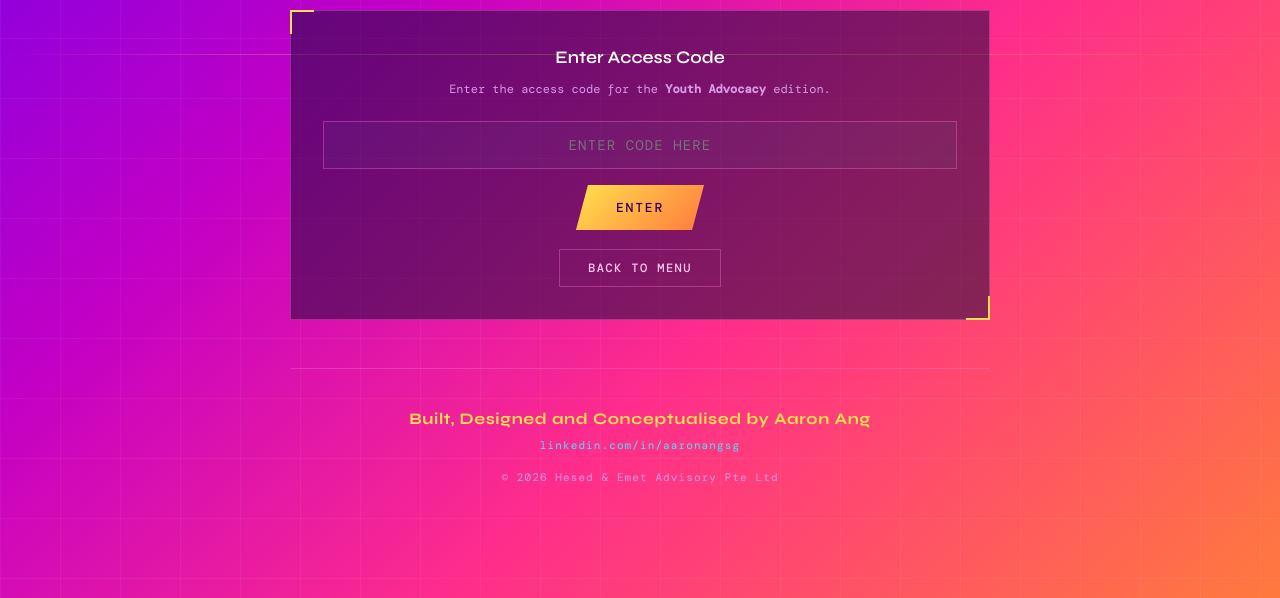
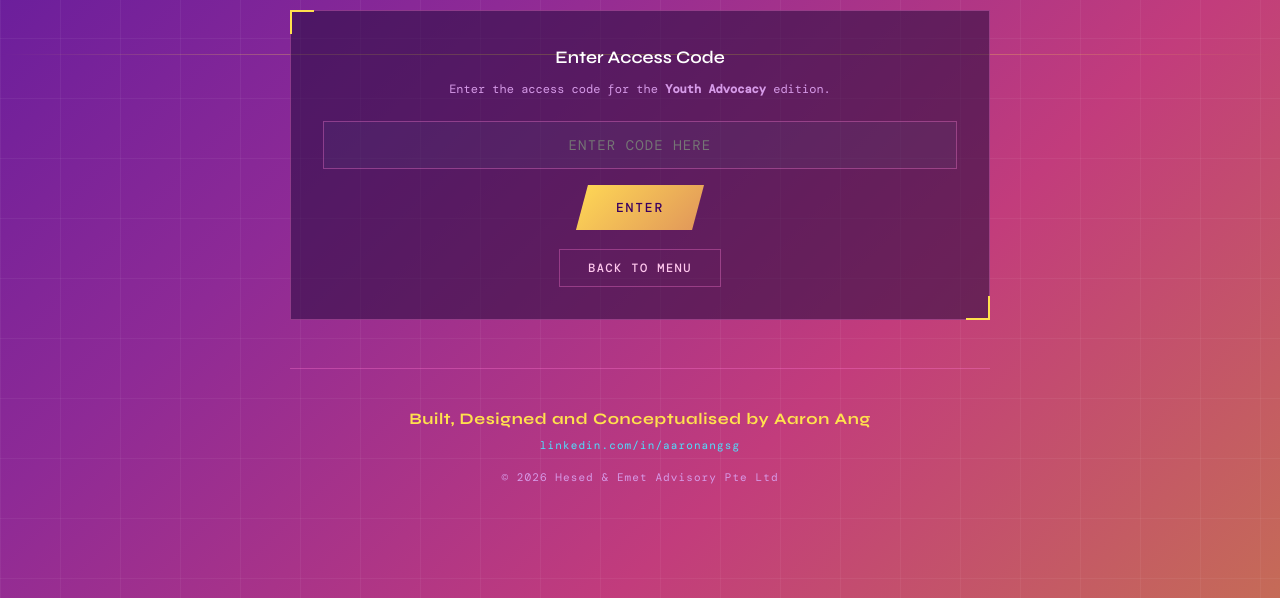
Before and after one commit to cln-aaron/chroma.github.io, a plain HTML site: page index.html in a window 1280 px wide. Both pictures are taken after a click on the button 819 px from the left and 383 px from the top of the page. Shown: the part 202-800 px from the top of the page. Drawn offline with nearby package versions, Linux system fonts and the light colour scheme; a web font is replaced by a local one.

Commit message:
Tone down glaring orange in advocacy theme

```diff
--- a/index.html
+++ b/index.html
@@ -921,7 +921,7 @@
       --white: #FFFFFF;
       --muted: #D69BE8;
       background:
-        linear-gradient(135deg, #7A00E6 0%, #C400C4 30%, #FF2D8B 60%, #FF7A3D 100%);
+        linear-gradient(135deg, #5E1A9E 0%, #8E2A96 34%, #C23C7C 68%, #C56B57 100%);
       background-attachment: fixed;
     }
 
@@ -944,7 +944,7 @@
     }
 
     body.advocacy .btn {
-      background: linear-gradient(135deg, #FFE14D, #FF7A3D);
+      background: linear-gradient(135deg, #FFD955, #E0955A);
       color: #3A0060;
     }
 
```
